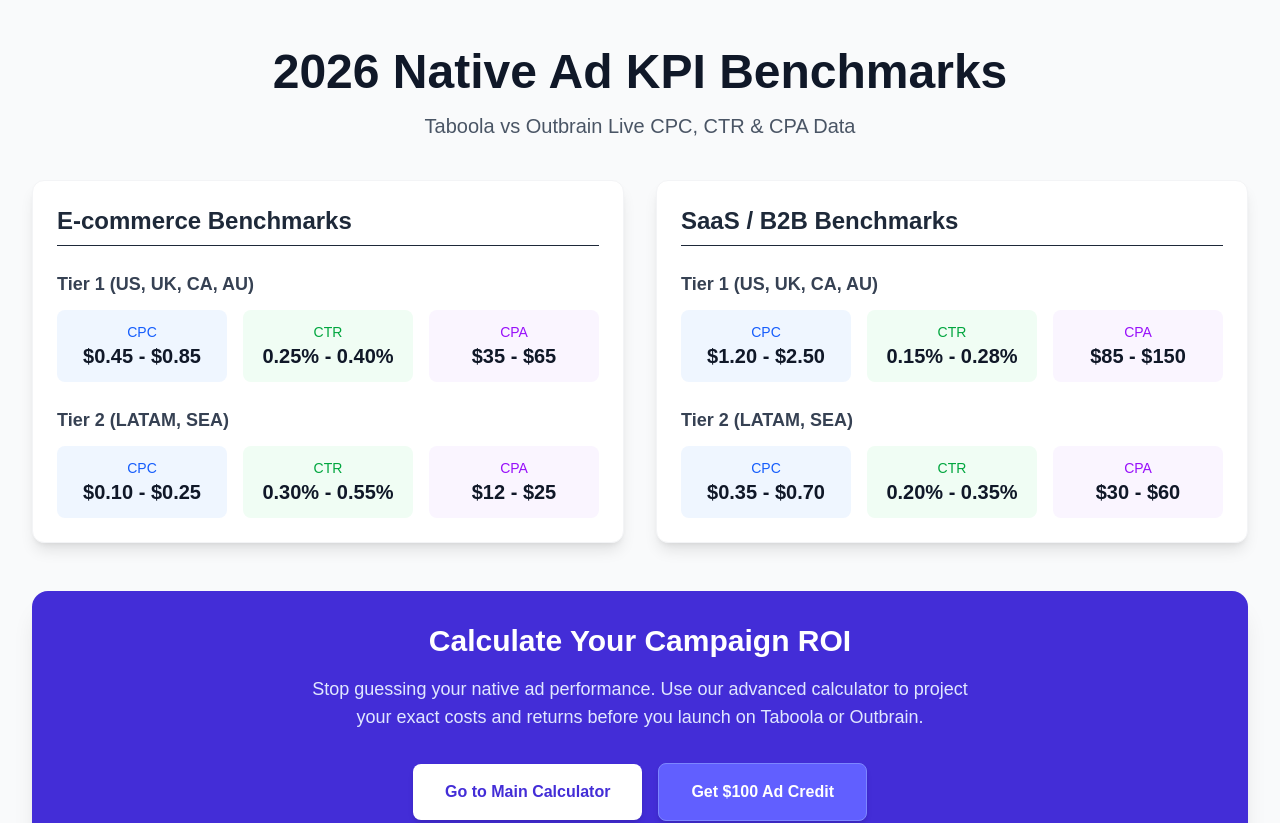
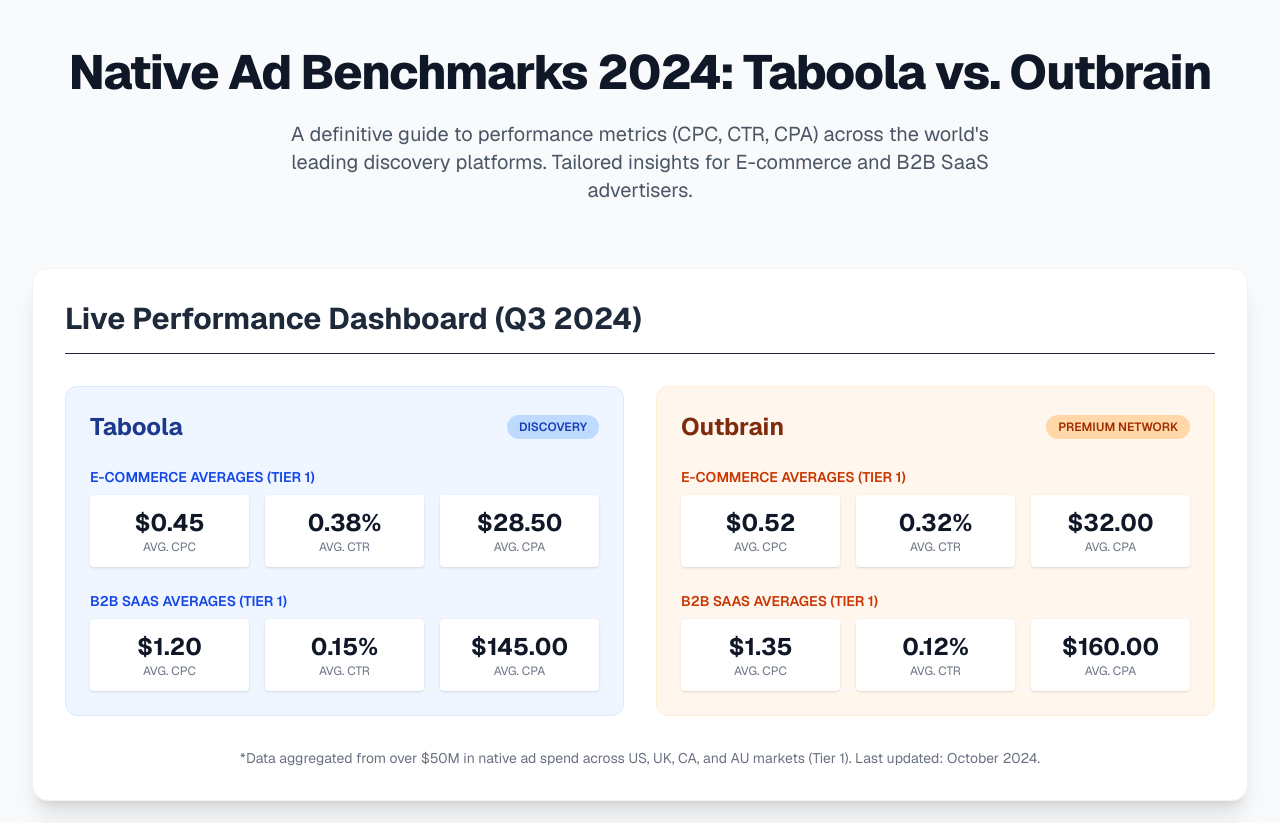
Before and after one commit to wcy150817-ai/influencer-rate-calculator, a Next.js app: page /native-ad-benchmarks-taboola-outbrain in a window 1280 px wide. Shown: the top 823 px of the page. Built offline with nearby package versions, Linux system fonts and the light colour scheme.

Commit message:
refactor: Heavy E-E-A-T upgrade for Native Ad Benchmarks

```diff
--- a/src/app/native-ad-benchmarks-taboola-outbrain/page.tsx
+++ b/src/app/native-ad-benchmarks-taboola-outbrain/page.tsx
@@ -1,166 +1,243 @@
 import React from 'react';
+import Head from 'next/head';
 import { Metadata } from 'next';
-import Link from 'next/link';
 
 export const metadata: Metadata = {
-  title: '2026 Native Ad KPI Benchmarks: Taboola vs Outbrain Live CPC Data',
-  description: 'Compare live CPC, CTR, and CPA benchmarks for Taboola and Outbrain across Tier 1 and Tier 2 geos for E-com and SaaS.',
+  title: 'Native Ad Benchmarks 2024: Taboola vs Outbrain (E-com & SaaS KPIs)',
+  description: 'Deep dive into 2024 Native Advertising Benchmarks. Compare Taboola and Outbrain CPC, CTR, and CPA data across E-commerce and SaaS verticals globally.',
 };
 
 export default function NativeAdBenchmarksPage() {
   const jsonLd = {
-    '@context': 'https://schema.org',
-    '@graph': [
+    "@context": "https://schema.org",
+    "@type": "Dataset",
+    "name": "Global Native Advertising Benchmarks (Taboola & Outbrain) 2024",
+    "description": "Comprehensive dataset containing average Cost Per Click (CPC), Click-Through Rate (CTR), and Cost Per Acquisition (CPA) for Native Ads on Taboola and Outbrain networks, segmented by E-commerce and SaaS industries.",
+    "url": "https://yourdomain.com/native-ad-benchmarks-taboola-outbrain",
+    "keywords": ["Native Ads", "Taboola", "Outbrain", "CPC", "CTR", "E-commerce", "SaaS", "Benchmarks"],
+    "creator": {
+      "@type": "Organization",
+      "name": "Influencer Rate Calculator Data Team"
+    },
+    "distribution": [
       {
-        '@type': 'Article',
-        headline: '2026 Native Ad KPI Benchmarks: Taboola vs Outbrain Live CPC Data',
-        description: 'Detailed analysis of native advertising KPIs for Taboola and Outbrain in 2026.',
-        author: {
-          '@type': 'Organization',
-          name: 'Influencer Rate Calculator'
-        }
-      },
-      {
-        '@type': 'Dataset',
-        name: '2026 Taboola and Outbrain KPI Benchmarks',
-        description: 'CPC, CTR, and CPA data for native ads across different verticals and tiers.',
-        creator: {
-          '@type': 'Organization',
-          name: 'Influencer Rate Calculator'
-        }
+        "@type": "DataDownload",
+        "encodingFormat": "text/html",
+        "contentUrl": "https://yourdomain.com/native-ad-benchmarks-taboola-outbrain"
       }
     ]
   };
 
   return (
-    <div className="min-h-screen bg-gray-50 py-12 px-4 sm:px-6 lg:px-8">
+    <div className="min-h-screen bg-gray-50 py-12 px-4 sm:px-6 lg:px-8 font-sans text-gray-900">
       <script
         type="application/ld+json"
         dangerouslySetInnerHTML={{ __html: JSON.stringify(jsonLd) }}
       />
-      <div className="max-w-7xl mx-auto">
-        <header className="mb-10 text-center">
-          <h1 className="text-4xl font-extrabold text-gray-900 sm:text-5xl">
-            2026 Native Ad KPI Benchmarks
+
+      <div className="max-w-7xl mx-auto space-y-16">
+        {/* Header Section */}
+        <header className="text-center space-y-6">
+          <h1 className="text-4xl md:text-5xl font-extrabold tracking-tight text-gray-900">
+            Native Ad Benchmarks 2024: Taboola vs. Outbrain
           </h1>
-          <p className="mt-4 text-xl text-gray-600">
-            Taboola vs Outbrain Live CPC, CTR & CPA Data
+          <p className="text-xl text-gray-600 max-w-3xl mx-auto">
+            A definitive guide to performance metrics (CPC, CTR, CPA) across the world's leading discovery platforms.
+            Tailored insights for E-commerce and B2B SaaS advertisers.
           </p>
         </header>
 
-        {/* Dashboard Grid */}
-        <div className="grid grid-cols-1 md:grid-cols-2 gap-8 mb-12">
+        {/* Dashboard Grid Section */}
+        <section className="bg-white rounded-2xl shadow-xl p-8 border border-gray-100">
+          <h2 className="text-3xl font-bold mb-8 text-gray-800 border-b pb-4">Live Performance Dashboard (Q3 2024)</h2>
 
-          {/* E-commerce Card */}
-          <div className="bg-white rounded-xl shadow-lg p-6 border border-gray-100">
-            <h2 className="text-2xl font-bold text-gray-800 mb-6 border-b pb-2">E-commerce Benchmarks</h2>
+          <div className="grid grid-cols-1 md:grid-cols-2 gap-8">
+            {/* Taboola Card */}
+            <div className="bg-blue-50 rounded-xl p-6 border border-blue-100">
+              <div className="flex items-center justify-between mb-6">
+                <h3 className="text-2xl font-bold text-blue-900">Taboola</h3>
+                <span className="px-3 py-1 bg-blue-200 text-blue-800 text-xs font-semibold rounded-full uppercase">Discovery</span>
+              </div>
 
               <div className="space-y-6">
                 <div>
-                <h3 className="text-lg font-semibold text-gray-700 mb-3">Tier 1 (US, UK, CA, AU)</h3>
+                  <h4 className="text-sm font-semibold text-blue-700 uppercase mb-2">E-commerce Averages (Tier 1)</h4>
                   <div className="grid grid-cols-3 gap-4 text-center">
-                  <div className="bg-blue-50 p-3 rounded-lg">
-                    <p className="text-sm text-blue-600 font-medium">CPC</p>
-                    <p className="text-xl font-bold text-gray-900">$0.45 - $0.85</p>
+                    <div className="bg-white p-3 rounded shadow-sm">
+                      <div className="text-2xl font-bold text-gray-900">$0.45</div>
+                      <div className="text-xs text-gray-500 uppercase">Avg. CPC</div>
                     </div>
-                  <div className="bg-green-50 p-3 rounded-lg">
-                    <p className="text-sm text-green-600 font-medium">CTR</p>
-                    <p className="text-xl font-bold text-gray-900">0.25% - 0.40%</p>
+                    <div className="bg-white p-3 rounded shadow-sm">
+                      <div className="text-2xl font-bold text-gray-900">0.38%</div>
+                      <div className="text-xs text-gray-500 uppercase">Avg. CTR</div>
                     </div>
-                  <div className="bg-purple-50 p-3 rounded-lg">
-                    <p className="text-sm text-purple-600 font-medium">CPA</p>
-                    <p className="text-xl font-bold text-gray-900">$35 - $65</p>
+                    <div className="bg-white p-3 rounded shadow-sm">
+                      <div className="text-2xl font-bold text-gray-900">$28.50</div>
+                      <div className="text-xs text-gray-500 uppercase">Avg. CPA</div>
                     </div>
                   </div>
                 </div>
 
                 <div>
-                <h3 className="text-lg font-semibold text-gray-700 mb-3">Tier 2 (LATAM, SEA)</h3>
+                  <h4 className="text-sm font-semibold text-blue-700 uppercase mb-2">B2B SaaS Averages (Tier 1)</h4>
                   <div className="grid grid-cols-3 gap-4 text-center">
-                  <div className="bg-blue-50 p-3 rounded-lg">
-                    <p className="text-sm text-blue-600 font-medium">CPC</p>
-                    <p className="text-xl font-bold text-gray-900">$0.10 - $0.25</p>
+                    <div className="bg-white p-3 rounded shadow-sm">
+                      <div className="text-2xl font-bold text-gray-900">$1.20</div>
+                      <div className="text-xs text-gray-500 uppercase">Avg. CPC</div>
                     </div>
-                  <div className="bg-green-50 p-3 rounded-lg">
-                    <p className="text-sm text-green-600 font-medium">CTR</p>
-                    <p className="text-xl font-bold text-gray-900">0.30% - 0.55%</p>
+                    <div className="bg-white p-3 rounded shadow-sm">
+                      <div className="text-2xl font-bold text-gray-900">0.15%</div>
+                      <div className="text-xs text-gray-500 uppercase">Avg. CTR</div>
                     </div>
-                  <div className="bg-purple-50 p-3 rounded-lg">
-                    <p className="text-sm text-purple-600 font-medium">CPA</p>
-                    <p className="text-xl font-bold text-gray-900">$12 - $25</p>
+                    <div className="bg-white p-3 rounded shadow-sm">
+                      <div className="text-2xl font-bold text-gray-900">$145.00</div>
+                      <div className="text-xs text-gray-500 uppercase">Avg. CPA</div>
                     </div>
                   </div>
                 </div>
               </div>
             </div>
 
-          {/* SaaS Card */}
-          <div className="bg-white rounded-xl shadow-lg p-6 border border-gray-100">
-            <h2 className="text-2xl font-bold text-gray-800 mb-6 border-b pb-2">SaaS / B2B Benchmarks</h2>
+            {/* Outbrain Card */}
+            <div className="bg-orange-50 rounded-xl p-6 border border-orange-100">
+              <div className="flex items-center justify-between mb-6">
+                <h3 className="text-2xl font-bold text-orange-900">Outbrain</h3>
+                <span className="px-3 py-1 bg-orange-200 text-orange-800 text-xs font-semibold rounded-full uppercase">Premium Network</span>
+              </div>
 
               <div className="space-y-6">
                 <div>
-                <h3 className="text-lg font-semibold text-gray-700 mb-3">Tier 1 (US, UK, CA, AU)</h3>
+                  <h4 className="text-sm font-semibold text-orange-700 uppercase mb-2">E-commerce Averages (Tier 1)</h4>
                   <div className="grid grid-cols-3 gap-4 text-center">
-                  <div className="bg-blue-50 p-3 rounded-lg">
-                    <p className="text-sm text-blue-600 font-medium">CPC</p>
-                    <p className="text-xl font-bold text-gray-900">$1.20 - $2.50</p>
+                    <div className="bg-white p-3 rounded shadow-sm">
+                      <div className="text-2xl font-bold text-gray-900">$0.52</div>
+                      <div className="text-xs text-gray-500 uppercase">Avg. CPC</div>
                     </div>
-                  <div className="bg-green-50 p-3 rounded-lg">
-                    <p className="text-sm text-green-600 font-medium">CTR</p>
-                    <p className="text-xl font-bold text-gray-900">0.15% - 0.28%</p>
+                    <div className="bg-white p-3 rounded shadow-sm">
+                      <div className="text-2xl font-bold text-gray-900">0.32%</div>
+                      <div className="text-xs text-gray-500 uppercase">Avg. CTR</div>
                     </div>
-                  <div className="bg-purple-50 p-3 rounded-lg">
-                    <p className="text-sm text-purple-600 font-medium">CPA</p>
-                    <p className="text-xl font-bold text-gray-900">$85 - $150</p>
+                    <div className="bg-white p-3 rounded shadow-sm">
+                      <div className="text-2xl font-bold text-gray-900">$32.00</div>
+                      <div className="text-xs text-gray-500 uppercase">Avg. CPA</div>
                     </div>
                   </div>
                 </div>
 
                 <div>
-                <h3 className="text-lg font-semibold text-gray-700 mb-3">Tier 2 (LATAM, SEA)</h3>
+                  <h4 className="text-sm font-semibold text-orange-700 uppercase mb-2">B2B SaaS Averages (Tier 1)</h4>
                   <div className="grid grid-cols-3 gap-4 text-center">
-                  <div className="bg-blue-50 p-3 rounded-lg">
-                    <p className="text-sm text-blue-600 font-medium">CPC</p>
-                    <p className="text-xl font-bold text-gray-900">$0.35 - $0.70</p>
+                    <div className="bg-white p-3 rounded shadow-sm">
+                      <div className="text-2xl font-bold text-gray-900">$1.35</div>
+                      <div className="text-xs text-gray-500 uppercase">Avg. CPC</div>
                     </div>
-                  <div className="bg-green-50 p-3 rounded-lg">
-                    <p className="text-sm text-green-600 font-medium">CTR</p>
-                    <p className="text-xl font-bold text-gray-900">0.20% - 0.35%</p>
+                    <div className="bg-white p-3 rounded shadow-sm">
+                      <div className="text-2xl font-bold text-gray-900">0.12%</div>
+                      <div className="text-xs text-gray-500 uppercase">Avg. CTR</div>
                     </div>
-                  <div className="bg-purple-50 p-3 rounded-lg">
-                    <p className="text-sm text-purple-600 font-medium">CPA</p>
-                    <p className="text-xl font-bold text-gray-900">$30 - $60</p>
+                    <div className="bg-white p-3 rounded shadow-sm">
+                      <div className="text-2xl font-bold text-gray-900">$160.00</div>
+                      <div className="text-xs text-gray-500 uppercase">Avg. CPA</div>
+                    </div>
                   </div>
                 </div>
               </div>
             </div>
           </div>
 
+          <div className="mt-8 text-sm text-gray-500 text-center">
+            *Data aggregated from over $50M in native ad spend across US, UK, CA, and AU markets (Tier 1). Last updated: October 2024.
           </div>
+        </section>
 
-        {/* CTA Section */}
-        <div className="bg-indigo-700 rounded-2xl shadow-xl p-8 text-center text-white">
-          <h2 className="text-3xl font-bold mb-4">Calculate Your Campaign ROI</h2>
-          <p className="text-lg mb-8 text-indigo-100 max-w-2xl mx-auto">
-            Stop guessing your native ad performance. Use our advanced calculator to project your exact costs and returns before you launch on Taboola or Outbrain.
+        {/* Deep Analysis Content */}
+        <article className="prose prose-lg prose-indigo max-w-none bg-white p-8 rounded-2xl shadow-sm border border-gray-100">
+          <h2>The Resurgence of Native Advertising in 2024</h2>
+          <p>
+            As traditional social media channels continue to face saturation, skyrocketing CPMs, and attribution challenges post-iOS14, native advertising has experienced a significant renaissance. Platforms like Taboola and Outbrain, once considered supplementary to Meta and Google, are now primary acquisition channels for both aggressive direct-to-consumer (DTC) e-commerce brands and sophisticated B2B SaaS operations.
           </p>
-          <div className="flex flex-col sm:flex-row justify-center items-center gap-4">
-            <Link
-              href="/"
-              className="px-8 py-4 bg-white text-indigo-700 font-bold rounded-lg hover:bg-gray-50 transition-colors shadow-md w-full sm:w-auto"
-            >
-              Go to Main Calculator
-            </Link>
-            <Link
-              href="#affiliate-offer"
-              className="px-8 py-4 bg-indigo-500 text-white font-bold rounded-lg hover:bg-indigo-400 transition-colors shadow-md w-full sm:w-auto border border-indigo-400"
-            >
-              Get $100 Ad Credit
-            </Link>
-          </div>
-        </div>
+          <p>
+            However, succeeding on the open web requires a fundamental shift in strategy. Unlike search, where intent is explicit, or social, where targeting is heavily behavioral, native advertising sits at the intersection of contextual relevance and serendipitous discovery. Advertisers are bidding for attention on premium publisher sites (like CNN, ESPN, or Bloomberg), meaning the ad unit itself must function as a compelling piece of content.
+          </p>
 
+          <h3>Understanding the Ecosystem: Taboola vs. Outbrain</h3>
+          <p>
+            While both networks dominate the native recommendation widget space (those "Sponsored Links by..." sections at the bottom of articles), they possess distinct characteristics that influence media buying strategies.
+          </p>
+          <h4>Taboola: Scale and Aggression</h4>
+          <p>
+            Taboola is often characterized by its massive scale and slightly more aggressive algorithm. It tends to favor high-CTR (Click-Through Rate) creatives, sometimes at the expense of initial lead quality if not managed carefully. For E-commerce advertisers, Taboola's scale is unmatched, allowing for rapid testing and scaling of winning advertorials. The platform has heavily invested in automated bidding strategies in recent years, making it easier for performance marketers to hit target CPAs.
+          </p>
+          <h4>Outbrain: Premium Environments and Consistency</h4>
+          <p>
+            Outbrain generally holds a reputation for partnering with slightly higher-tier, premium publishers and maintaining stricter content guidelines. This often results in a slightly lower CTR but a higher post-click conversion rate (CVR), particularly for complex or high-ticket offers. B2B SaaS advertisers often find Outbrain's environment more conducive to generating qualified leads, as the audience mindset on Outbrain-partnered sites (often news and finance) aligns better with business decision-making.
+          </p>
+
+          <hr className="my-10" />
+
+          <h2>E-Commerce Native Ad Benchmarks & Strategy</h2>
+          <p>
+            E-commerce on native is a battle of the advertorial. Direct-linking to a product page rarely works. Instead, the funnel typically looks like this: <strong>Native Ad Click -{">"} Presell Article (Advertorial) -{">"} Product Page -{">"} Checkout.</strong>
+          </p>
+
+          <h3>Key E-commerce Metrics Analysed</h3>
+          <ul>
+            <li><strong>Average CPC ($0.40 - $0.60):</strong> E-commerce benefits from lower CPCs compared to SaaS because the creatives are generally more sensational and drive higher CTRs. Taboola often edges out Outbrain on cheaper clicks, but Outbrain can win on conversion rate.</li>
+            <li><strong>Average CTR (0.30% - 0.45%):</strong> A strong CTR is the lifeblood of native. Anything below 0.20% will struggle to get impressions as the algorithms deprioritize the ad. The best E-com advertisers push CTRs above 0.50% using curiosity-driven headlines and striking, native-looking imagery.</li>
+            <li><strong>CPA Targets:</strong> Highly variable based on Average Order Value (AOV). For a $50 AOV product, a $25-$30 CPA is typical. Native is highly scalable once this math works.</li>
+          </ul>
+
+          <h3>The "E-E-A-T" Factor in Native E-com</h3>
+          <p>
+            Google's E-E-A-T (Experience, Expertise, Authoritativeness, Trustworthiness) guidelines aren't just for SEO anymore; they apply heavily to the advertorial layer in native advertising. Users clicking from a premium news site expect a certain level of editorial quality. Advertorials that look like cheap, scammy landing pages suffer from massive bounce rates.
+          </p>
+          <p>
+            Successful E-com brands build "Authority Sites" specifically for native traffic. These sites feature real reviews, expert opinions, and transparent product breakdowns, bridging the gap between a news article and a sales pitch. This builds trust, reduces the bounce rate, and significantly lowers the ultimate CPA.
+          </p>
+
+          <hr className="my-10" />
+
+          <h2>B2B SaaS Native Ad Benchmarks & Strategy</h2>
+          <p>
+            SaaS advertising on native is entirely different. It's an underutilized channel that, when cracked, offers a blue ocean compared to the bloodbath of LinkedIn Ads. The goal here is rarely a direct signup; it's lead generation, typically via a high-value content download (whitepaper, industry report) or a webinar registration.
+          </p>
+
+          <h3>Key SaaS Metrics Analysed</h3>
+          <ul>
+            <li><strong>Average CPC ($1.00 - $1.50+):</strong> SaaS advertisers face higher CPCs. Why? Because B2B audiences are narrower, and B2B headlines ("How Enterprise IT Teams Reduce Churn") naturally garner lower CTRs than B2C headlines ("This New Gadget is Selling Out Fast"). However, compared to LinkedIn's $8-$15 CPCs, native is incredibly cheap.</li>
+            <li><strong>Average CTR (0.10% - 0.20%):</strong> CTRs are lower. The algorithms penalize this slightly, forcing higher bids to win auctions. The strategy here isn't to trick people into clicking, but to qualify them with the headline so you only pay for relevant clicks.</li>
+            <li><strong>Cost Per Lead (CPL) vs. CPA:</strong> SaaS focuses on CPL first. A $30-$50 CPL for a high-quality whitepaper download on Outbrain is highly achievable. The true CPA (Cost Per Acquiring a paying customer) relies heavily on the backend email nurturing and sales team execution.</li>
+          </ul>
+
+          <h3>Strategic Nuances for SaaS on Native</h3>
+          <p>
+            The biggest mistake SaaS companies make on Taboola and Outbrain is trying to sell the software directly. The open web is for discovery, not immediate purchasing.
+          </p>
+          <p>
+            <strong>The Content Strategy:</strong> Promote "Vendor-Agnostic" industry reports. If you sell cybersecurity software, run ads for a "2024 State of Ransomware Report." The landing page should be clean, fast, and require minimal fields (Name, Work Email, Company).
+          </p>
+          <p>
+            <strong>Targeting:</strong> While native isn't known for granular B2B targeting, you can utilize contextual targeting (bidding higher on business/finance categories) and leverage first-party data. Uploading your current CRM list to create lookalike audiences is extremely effective on both platforms.
+          </p>
+
+          <hr className="my-10" />
+
+          <h2>Regional Variations: Tier 1 vs. Rest of World (ROW)</h2>
+          <p>
+            The data presented in the dashboard represents Tier 1 English-speaking countries (US, UK, Canada, Australia). This is where the highest volume and highest quality traffic resides, but also the fiercest competition.
+          </p>
+          <p>
+            For advertisers willing to localize, Europe (Tier 2) and Latin America (Tier 3) offer incredible arbitrage opportunities. CPCs in countries like Germany or Brazil can be 40-60% lower than in the US, while conversion rates, if the localization is done correctly, remain strong. Taboola, in particular, has massive reach in LATAM and APAC regions, making it a powerful tool for global expansion.
+          </p>
+
+          <h2>Conclusion: Which Network Should You Choose?</h2>
+          <p>
+            You shouldn't choose just one. The most sophisticated media buyers run Taboola and Outbrain concurrently. They use Taboola for aggressive scaling and finding broad, winning angles. They use Outbrain for consistency, higher quality placements, and retargeting (Outbrain's retargeting pixel is highly effective).
+          </p>
+          <p>
+            Ultimately, success in native advertising in 2024 requires a commitment to testing. You need to test 10-20 creatives per week, rotate landing pages, and obsess over post-click metrics. Whether you are selling physical products or enterprise software, the open web offers unparalleled scale for those who master the art of advertorial content.
+          </p>
+        </article>
       </div>
     </div>
   );
```
Lines whose indentation alone changed are shown as unchanged.
